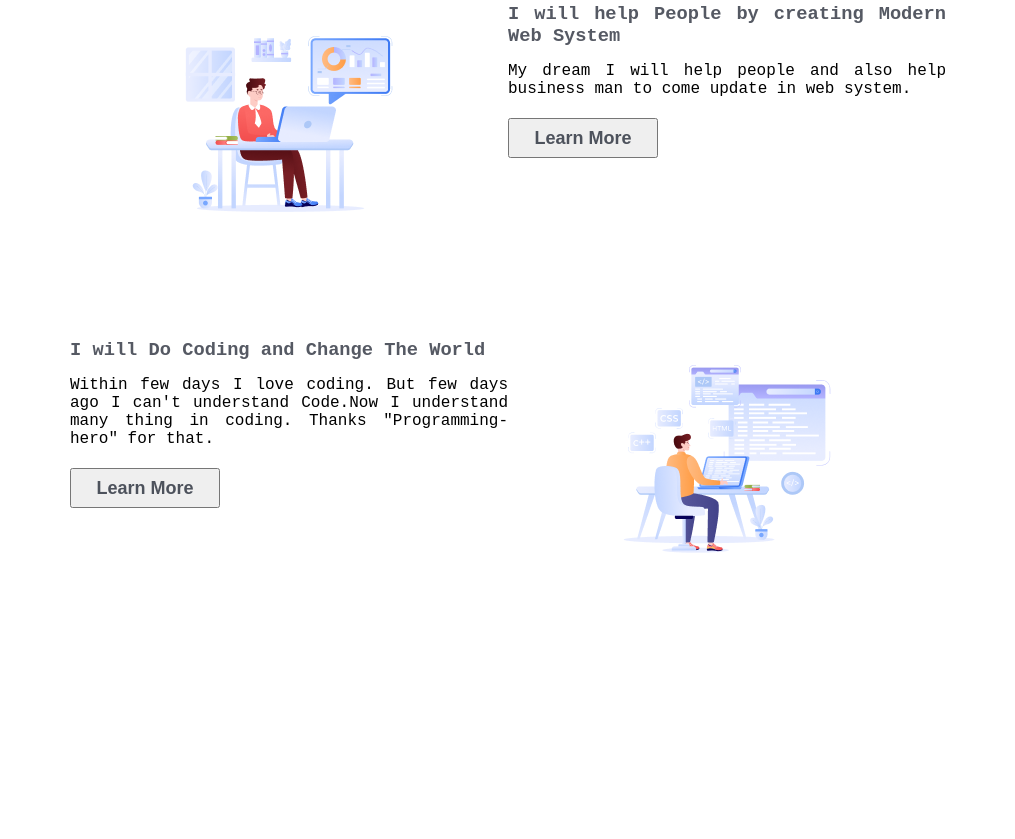
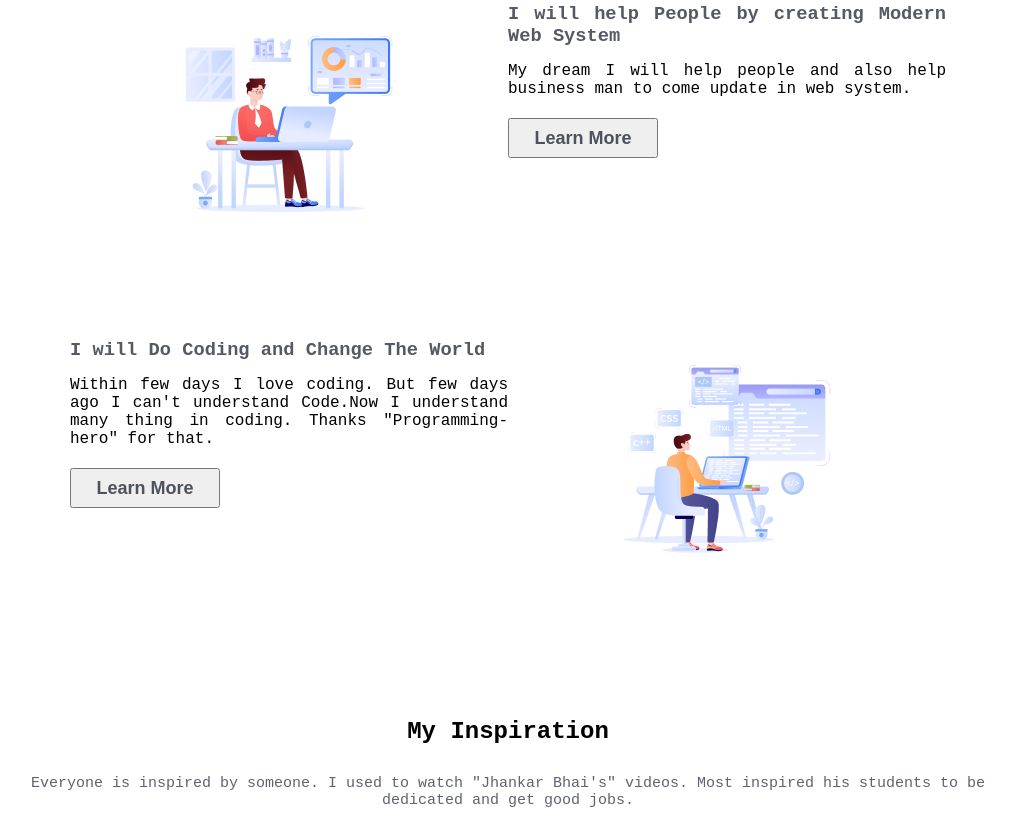
Before and after one commit to mohibuluzzal/Assignment-01, a plain HTML site: page index.html in a window 1280 px wide. Shown: the part 1182-2021 px from the top of the page, without its empty margins (132-1147 px from the left). Before the commit the page ends 1900 px from the top, so only its background shows below. Drawn offline with Linux system fonts and the light colour scheme; a web font is replaced by a local one.

Commit message:
added third section

```diff
--- a/index.html
+++ b/index.html
@@ -24,7 +24,7 @@
     <main>
         <div class="main-part">
             <h2>Why Web Development??</h2>
-            <p id="space" class="paragraph">Web Development is one of the top skill in the world.Now-a-days it's become popular and demanding skill in young generation.My one of the best favorite skill is Web Development.</p>
+            <p class="paragraph space">Web Development is one of the top skill in the world.Now-a-days it's become popular and demanding skill in young generation.My one of the best favorite skill is Web Development.</p>
             <div class="one-part">
                 <div class="section-one">
                     <h3 class="same head3">I will Do Coding and Change The World</h3>
@@ -57,6 +57,12 @@
                 </div>
             </div>
         </div>
+
+        <!-- Start Third Section -->
+        <div class="third-section">
+        <h2>My Inspiration</h2>
+        <p class="paragraph space">Everyone is inspired by someone. I used to watch "Jhankar Bhai's" videos. Most inspired his students to be dedicated and get good jobs.</p>
+        </div>
     </main>
     <footer></footer>
 </body>
--- a/styles/style.css
+++ b/styles/style.css
@@ -81,7 +81,7 @@ body{
     width: 50%;
     height: 240px;
 }
-#space{
+.space{
     padding-top: 30px;
     padding-bottom: 30px;
     padding-left: 160px;
@@ -106,5 +106,11 @@ body{
     font-weight:600;
     color: rgba(13, 19, 33, 0.717);
     border-radius: none;
-
 }
+/* Start Third Section */
+.third-section{
+    text-align: center;
+    height: auto;
+    /* padding-left: 165px;
+    padding-right: 165px; */
+}
```
